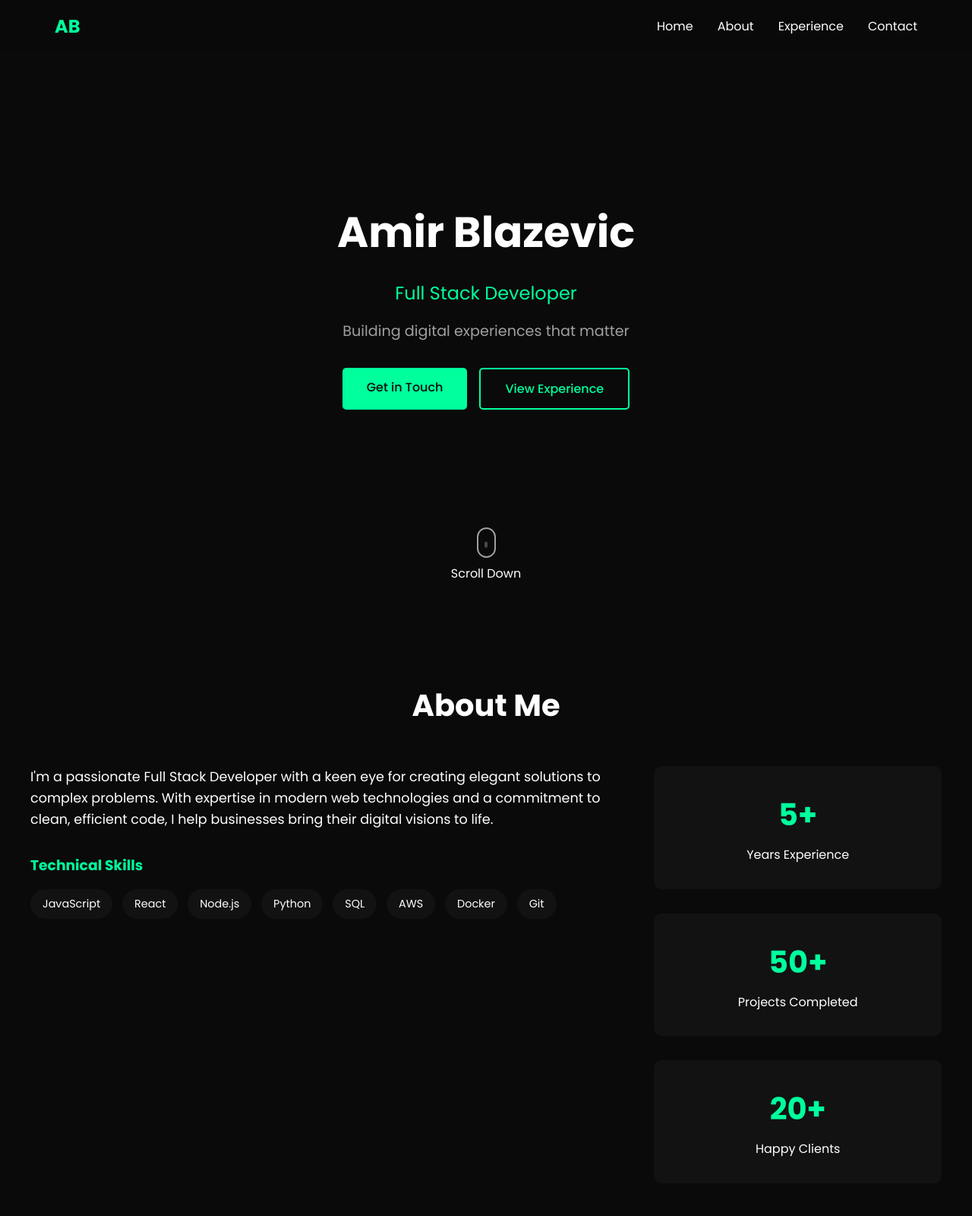
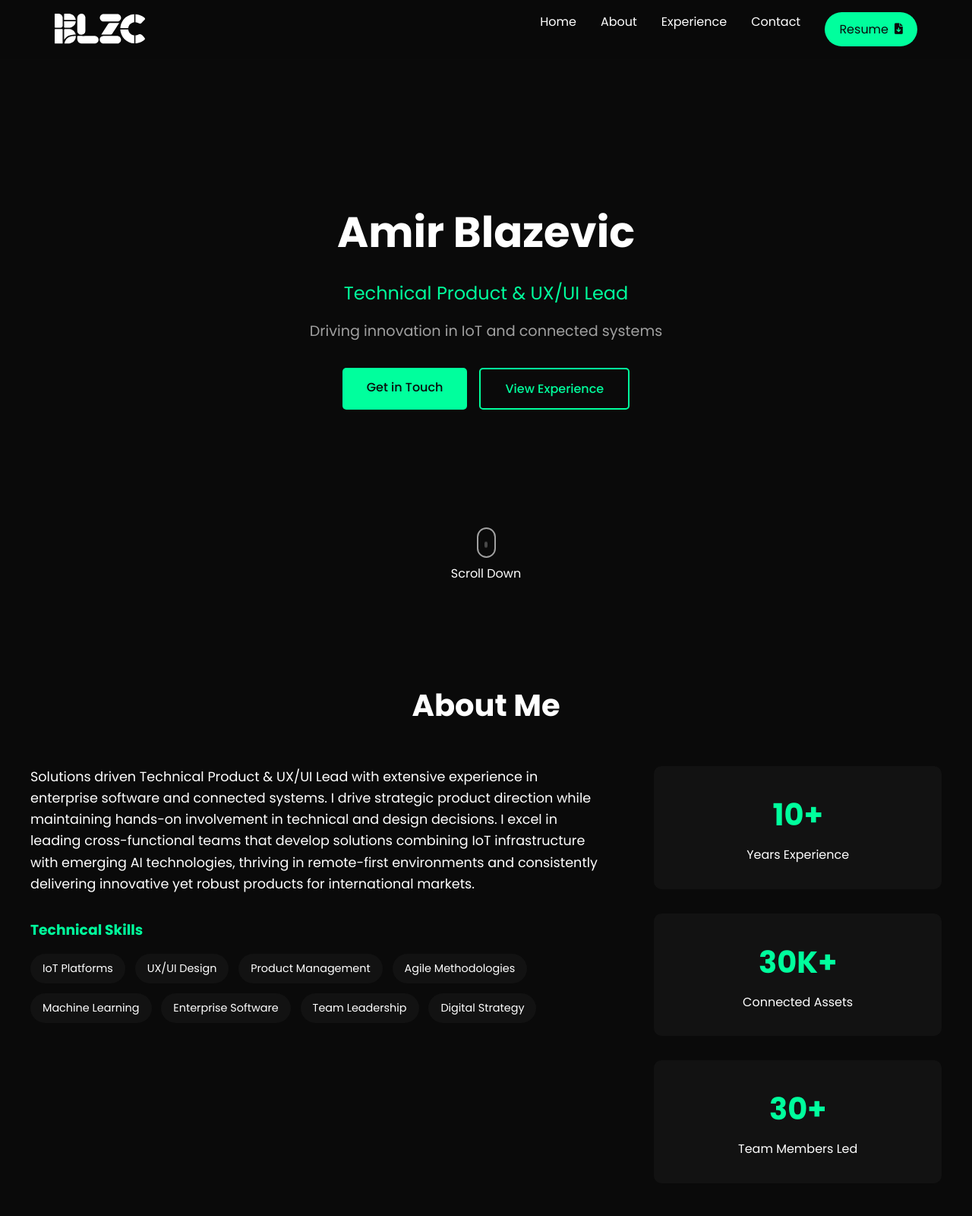
Before and after one commit to bLAZYYYY/blzc-personal-portfolio, a plain HTML site: page index.html in a window 1280 px wide. Shown: the top 1600 px of the page at 76% size. Drawn offline with Linux system fonts and the light colour scheme.

Commit message:
feat: Update portfolio with professional content and styling - Add SVG logo, resume button, and development tracking

```diff
--- a/index.html
+++ b/index.html
@@ -3,7 +3,7 @@
 <head>
     <meta charset="UTF-8">
     <meta name="viewport" content="width=device-width, initial-scale=1.0">
-    <title>Amir Blazevic - Portfolio</title>
+    <title>Amir Blazevic - Technical Product & UX/UI Lead</title>
     <link rel="stylesheet" href="styles.css">
     <link rel="stylesheet" href="https://cdnjs.cloudflare.com/ajax/libs/font-awesome/6.0.0/css/all.min.css">
     <link href="https://fonts.googleapis.com/css2?family=Poppins:wght@300;400;500;600;700&display=swap" rel="stylesheet">
@@ -12,12 +12,15 @@
     <!-- Navigation -->
     <nav class="navbar">
         <div class="nav-content">
-            <div class="logo">AB</div>
+            <div class="logo">
+                <img src="assets/logo-blzc.svg" alt="BLZC Logo" class="logo-img">
+            </div>
             <ul class="nav-links">
                 <li><a href="#home">Home</a></li>
                 <li><a href="#about">About</a></li>
                 <li><a href="#experience">Experience</a></li>
                 <li><a href="#contact">Contact</a></li>
+                <li><a href="/assets/resume.pdf" class="resume-button" download>Resume <i class="fas fa-file-download"></i></a></li>
             </ul>
         </div>
     </nav>
@@ -26,8 +29,8 @@
     <section id="home" class="hero">
         <div class="hero-content">
             <h1>Amir Blazevic</h1>
-            <p class="subtitle">Full Stack Developer</p>
-            <p class="tagline">Building digital experiences that matter</p>
+            <p class="subtitle">Technical Product & UX/UI Lead</p>
+            <p class="tagline">Driving innovation in IoT and connected systems</p>
             <div class="cta-buttons">
                 <a href="#contact" class="cta-primary">Get in Touch</a>
                 <a href="#experience" class="cta-secondary">View Experience</a>
@@ -45,33 +48,33 @@
             <h2>About Me</h2>
             <div class="about-grid">
                 <div class="about-text">
-                    <p>I'm a passionate Full Stack Developer with a keen eye for creating elegant solutions to complex problems. With expertise in modern web technologies and a commitment to clean, efficient code, I help businesses bring their digital visions to life.</p>
+                    <p>Solutions driven Technical Product & UX/UI Lead with extensive experience in enterprise software and connected systems. I drive strategic product direction while maintaining hands-on involvement in technical and design decisions. I excel in leading cross-functional teams that develop solutions combining IoT infrastructure with emerging AI technologies, thriving in remote-first environments and consistently delivering innovative yet robust products for international markets.</p>
                     <div class="skills">
                         <h3>Technical Skills</h3>
                         <div class="skill-tags">
-                            <span>JavaScript</span>
-                            <span>React</span>
-                            <span>Node.js</span>
-                            <span>Python</span>
-                            <span>SQL</span>
-                            <span>AWS</span>
-                            <span>Docker</span>
-                            <span>Git</span>
+                            <span>IoT Platforms</span>
+                            <span>UX/UI Design</span>
+                            <span>Product Management</span>
+                            <span>Agile Methodologies</span>
+                            <span>Machine Learning</span>
+                            <span>Enterprise Software</span>
+                            <span>Team Leadership</span>
+                            <span>Digital Strategy</span>
                         </div>
                     </div>
                 </div>
                 <div class="about-stats">
                     <div class="stat-item">
-                        <h3>5+</h3>
+                        <h3>10+</h3>
                         <p>Years Experience</p>
                     </div>
                     <div class="stat-item">
-                        <h3>50+</h3>
-                        <p>Projects Completed</p>
+                        <h3>30K+</h3>
+                        <p>Connected Assets</p>
                     </div>
                     <div class="stat-item">
-                        <h3>20+</h3>
-                        <p>Happy Clients</p>
+                        <h3>30+</h3>
+                        <p>Team Members Led</p>
                     </div>
                 </div>
             </div>
@@ -86,28 +89,19 @@
                 <div class="timeline-item">
                     <div class="timeline-dot"></div>
                     <div class="timeline-content">
-                        <h3>Senior Full Stack Developer</h3>
-                        <p class="company">Tech Innovation Labs</p>
-                        <p class="period">2022 - Present</p>
-                        <p class="description">Leading development of enterprise-scale web applications, mentoring junior developers, and implementing best practices for code quality and team collaboration.</p>
+                        <h3>Technical Product Lead / UX/UI Lead</h3>
+                        <p class="company">A-SAFE Ltd</p>
+                        <p class="period">2017 - Present</p>
+                        <p class="description">Leading end-to-end product development of IoT safety solutions, managing an innovative platform connecting over 30,000 safety assets. Developed commercial models for 10 new technical concepts, including RackEye with expected £1B turnover. Leading a cross-functional team of 30 specialists across software, hardware, UX/UI design, and testing.</p>
                     </div>
                 </div>
                 <div class="timeline-item">
                     <div class="timeline-dot"></div>
                     <div class="timeline-content">
-                        <h3>Full Stack Developer</h3>
-                        <p class="company">Digital Solutions Inc.</p>
-                        <p class="period">2020 - 2022</p>
-                        <p class="description">Developed and maintained multiple client projects, implemented new features, and optimized application performance.</p>
-                    </div>
-                </div>
-                <div class="timeline-item">
-                    <div class="timeline-dot"></div>
-                    <div class="timeline-content">
-                        <h3>Junior Developer</h3>
-                        <p class="company">StartUp Ventures</p>
-                        <p class="period">2018 - 2020</p>
-                        <p class="description">Started career working on frontend development and gradually expanded into full stack development.</p>
+                        <h3>Digital Product Lead</h3>
+                        <p class="company">Waxmans Group</p>
+                        <p class="period">2012 - 2017</p>
+                        <p class="description">Established company's first digital presence, architecting and delivering nine distinct e-commerce sites and a unified portal platform. Led a nine-person digital team, implemented enterprise-grade infrastructure, and established comprehensive digital workflows and training programs.</p>
                     </div>
                 </div>
             </div>
@@ -121,25 +115,24 @@
             <div class="contact-container">
                 <div class="contact-info">
                     <h3>Let's Connect</h3>
-                    <p>I'm always open to discussing new projects, creative ideas, or opportunities to be part of your visions.</p>
+                    <p>I'm always open to discussing new projects, innovative ideas, or opportunities to collaborate on transformative solutions.</p>
                     <div class="contact-details">
                         <div class="contact-item">
                             <i class="fas fa-envelope"></i>
-                            <p>email@example.com</p>
+                            <p>amirblazevic@outlook.com</p>
                         </div>
                         <div class="contact-item">
                             <i class="fas fa-phone"></i>
-                            <p>+1 234 567 890</p>
+                            <p>+44 (0) 7432 425 125</p>
                         </div>
                         <div class="contact-item">
                             <i class="fas fa-map-marker-alt"></i>
-                            <p>San Francisco, CA</p>
+                            <p>Huddersfield, West Yorkshire</p>
                         </div>
                     </div>
                     <div class="social-links">
                         <a href="#" target="_blank"><i class="fab fa-github"></i></a>
                         <a href="#" target="_blank"><i class="fab fa-linkedin"></i></a>
-                        <a href="#" target="_blank"><i class="fab fa-twitter"></i></a>
                     </div>
                 </div>
                 <form class="contact-form">
--- a/styles.css
+++ b/styles.css
@@ -47,9 +47,18 @@ body {
 }
 
 .logo {
-    font-size: 1.5rem;
-    font-weight: 700;
-    color: var(--accent-color);
+    display: flex;
+    align-items: center;
+}
+
+.logo-img {
+    height: 40px;
+    width: auto;
+    transition: transform 0.3s ease;
+}
+
+.logo-img:hover {
+    transform: scale(1.05);
 }
 
 .nav-links {
@@ -66,6 +75,28 @@ body {
 
 .nav-links a:hover {
     color: var(--accent-color);
+}
+
+/* Resume Button */
+.resume-button {
+    background-color: var(--accent-color);
+    color: var(--bg-primary) !important;
+    padding: 0.6rem 1.2rem;
+    border-radius: 25px;
+    display: flex;
+    align-items: center;
+    gap: 0.5rem;
+    transition: all 0.3s ease !important;
+}
+
+.resume-button:hover {
+    background-color: var(--accent-hover);
+    color: var(--bg-primary) !important;
+    transform: translateY(-2px);
+}
+
+.resume-button i {
+    font-size: 0.9rem;
 }
 
 /* Hero Section */
```
Also changed, not shown: assets/logo-blzc.svg (added), 4 other files.
